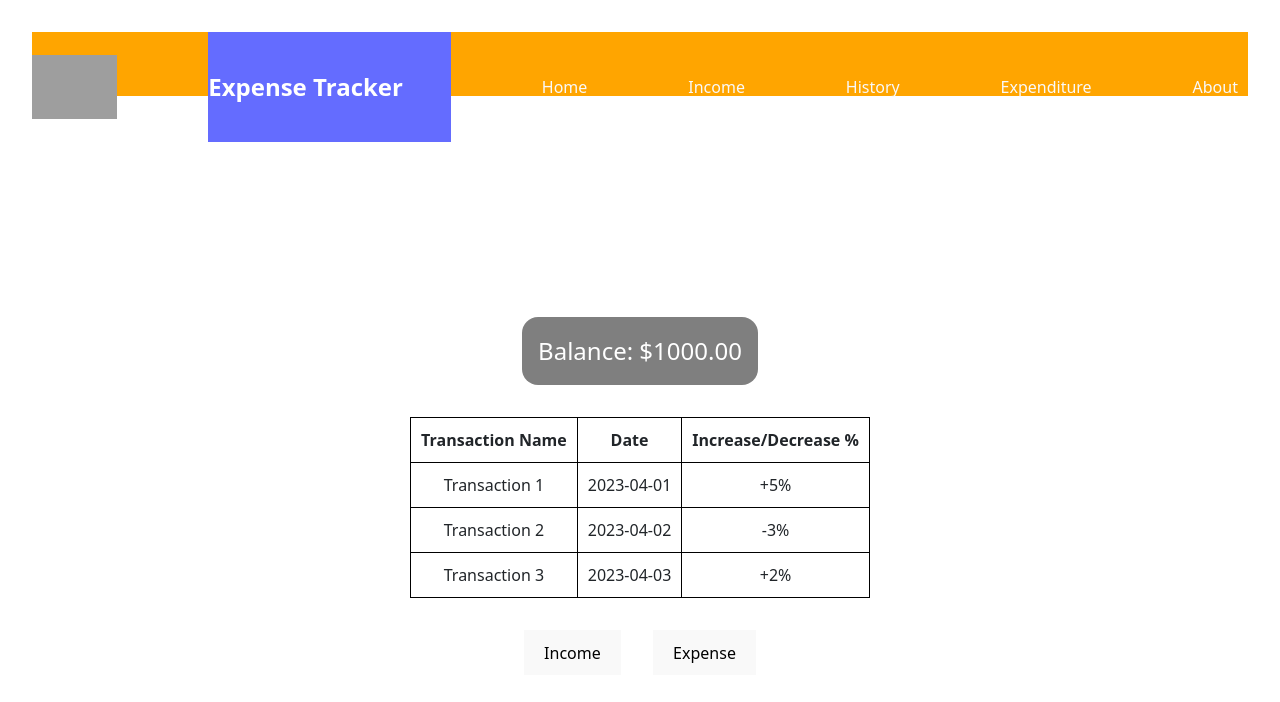
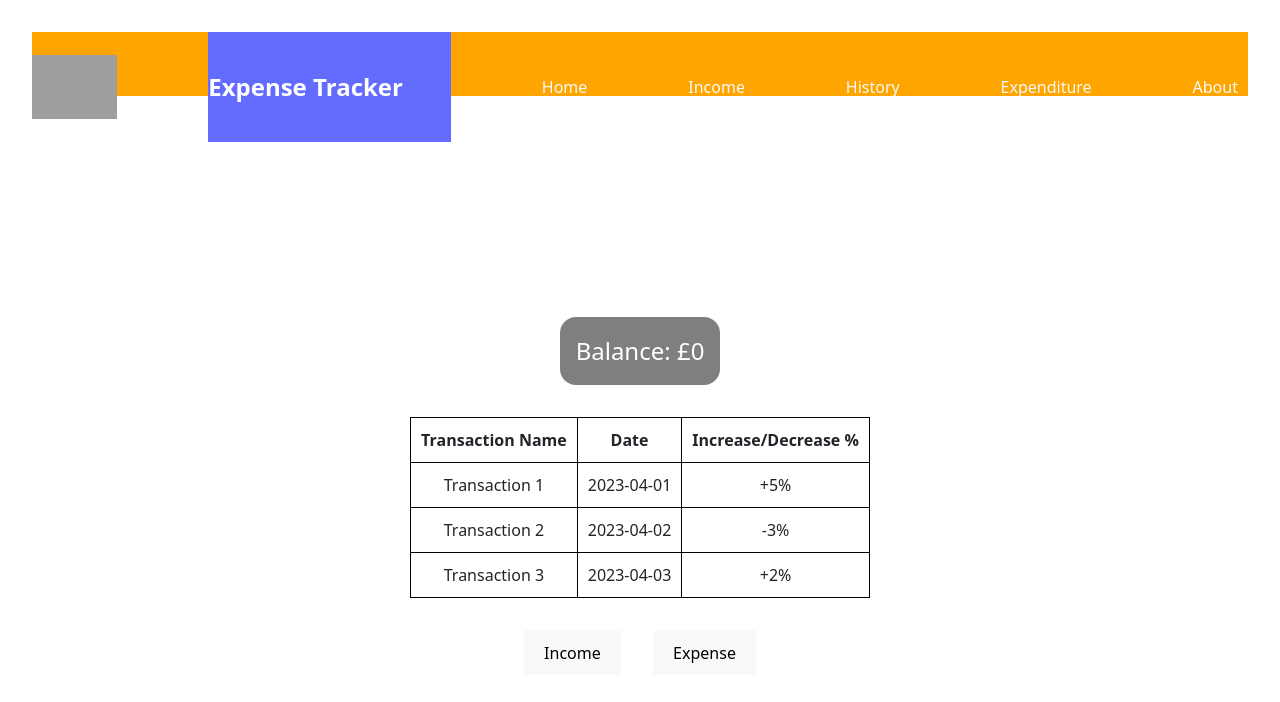
Before and after one commit to cgbea/Expenses-tracker, a React (Vite) app: page / in a window 1280 px wide. Shown: the top 702 px of the page. Built offline with nearby package versions, Linux system fonts and the light colour scheme; grey boxes are pictures that could not be loaded.

Commit message:
update balance

```diff
--- a/src/pages/Home.jsx
+++ b/src/pages/Home.jsx
@@ -1,5 +1,5 @@
 import React from 'react';
-
+import {getBalance} from '../Lib/LocalStorageHelper'
 function Home() {
  // Assuming you have a balance data, for demonstration, let's use a static value
  const balance = 1000; // This should be your actual balance data
@@ -8,7 +8,7 @@ function Home() {
     <div style={{ display: 'flex', justifyContent: 'center', alignItems: 'center', height: '100vh', flexDirection: "column" }}>
       <section style={{ padding: '16px', borderRadius: "16px", backgroundColor: "rgba(0,0,0,0.5)", margin: "2rem" }}>
         <div style={{ fontSize: '24px', color: 'white' }}>
-          Balance: ${balance.toFixed(2)}
+          Balance: £{getBalance()}
           </div>
       </section>
       <section>
```
